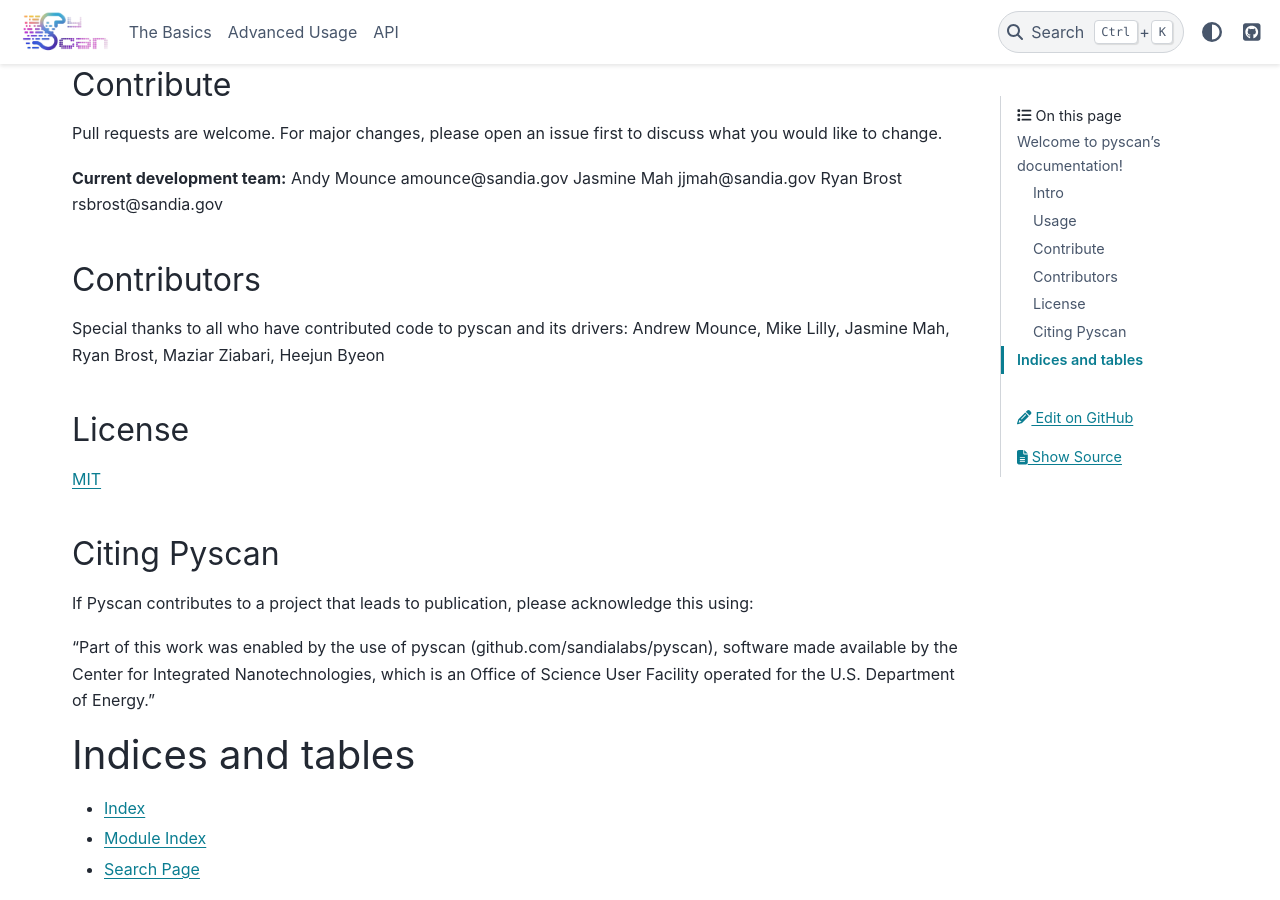
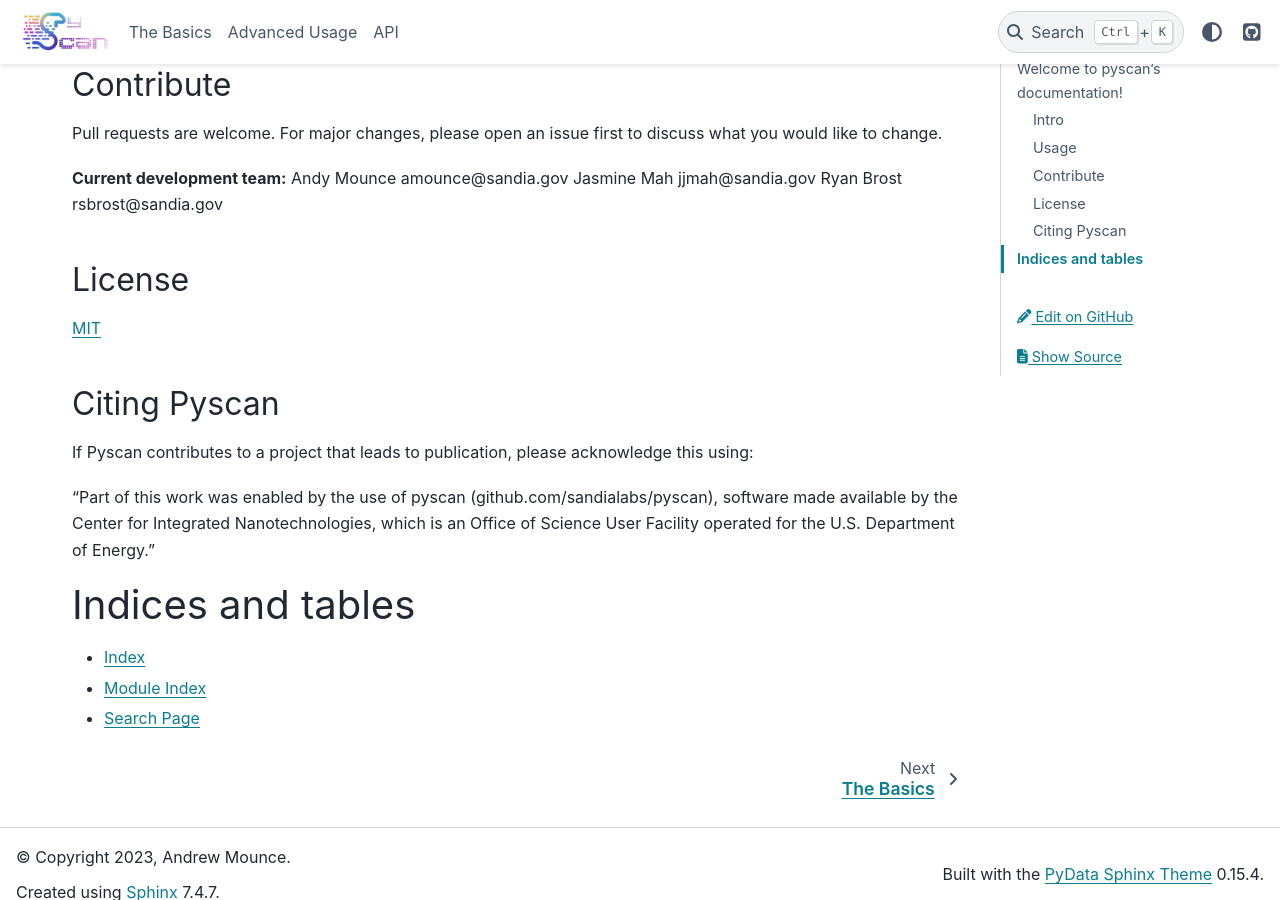
Before and after one commit to sandialabs/pyscan, a Sphinx documentation site: the page built from docs/source/index.md, in a window 1280 px wide and 900 px high, scrolled down 1110 px. Built offline with Sphinx 7.4.7 and the PyData theme 0.15.4, drawn with Linux system fonts in a browser that asks for light colours; pages that are not in the unit, such as notebooks, are missing from menus.

Commit message:
Update index.md
Removed contributers, this does not go here.

```diff
--- a/docs/source/index.md
+++ b/docs/source/index.md
@@ -44,11 +44,6 @@ Andy Mounce amounce@sandia.gov
 Jasmine Mah jjmah@sandia.gov
 Ryan Brost rsbrost@sandia.gov
 
-## Contributors
-
-Special thanks to all who have contributed code to pyscan and its drivers:
-Andrew Mounce, Mike Lilly, Jasmine Mah, Ryan Brost, Maziar Ziabari, Heejun Byeon
-
 ## License
 [MIT](https://choosealicense.com/licenses/mit/)
 
```
